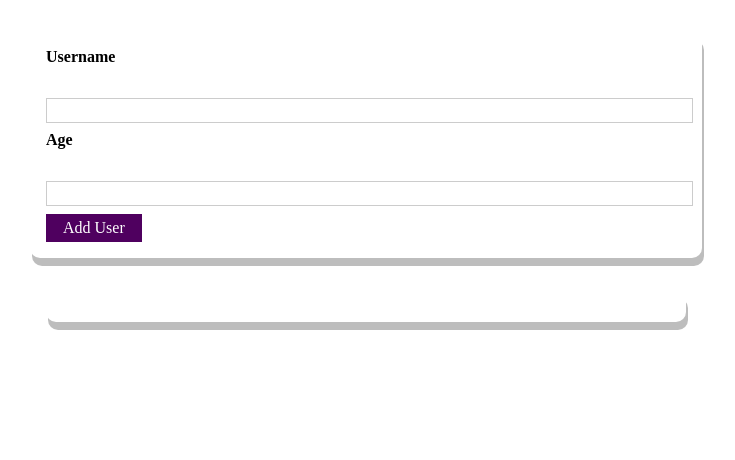
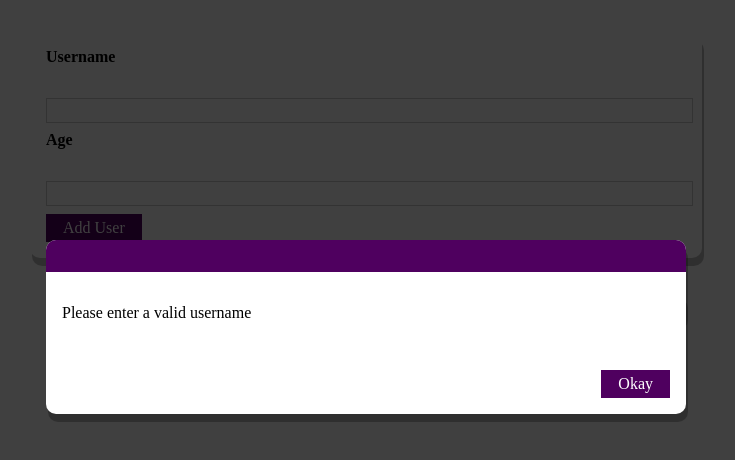
Before and after one commit to drickpdr98/error-modal, a React (Create React App) app: page / in a window 1280 px wide. Shown: the top 460 px of the page, without its empty margins (274-1009 px from the left). Built offline with nearby package versions, Linux system fonts and the light colour scheme.

Commit message:
seventh  commit

```diff
--- a/src/AddUser.js
+++ b/src/AddUser.js
@@ -38,6 +38,8 @@ export default function AddUser({ onGetUser }) {
   };
 
   return (
+    <div>
+      <ErrorModal />
       <Card className={styles.input}>
         <form onSubmit={submitChangeHandler}>
           <label htmlFor="username" className={styles.label}>
@@ -65,5 +67,6 @@ export default function AddUser({ onGetUser }) {
           <Button type="submit">Add User</Button>
         </form>
       </Card>
+    </div>
   );
 }
--- a/src/ErrorModal.js
+++ b/src/ErrorModal.js
@@ -1,15 +1,21 @@
 import styles from "./ErrorModal.module.css";
+
+import Card from "./Card";
+import Button from "./Button";
 
 export default function ErrorModal() {
   return (
     <>
       <div className={styles.backdrop}></div>
-      <div className={styles.modal}>
-        <div className={styles.header}>
-          <h2>Username cannot be empty</h2>
-          <p className={styles.contents}>Please enter a valid username</p>
+      <Card className={styles.modal}>
+        <header className={styles.header}></header>
+        <div className={styles.content}>
+          <p>Please enter a valid username</p>
         </div>
-      </div>
+        <footer className={styles.actions}>
+          <Button>Okay</Button>
+        </footer>
+      </Card>
     </>
   );
 }
```
Lines whose indentation alone changed are shown as unchanged.
